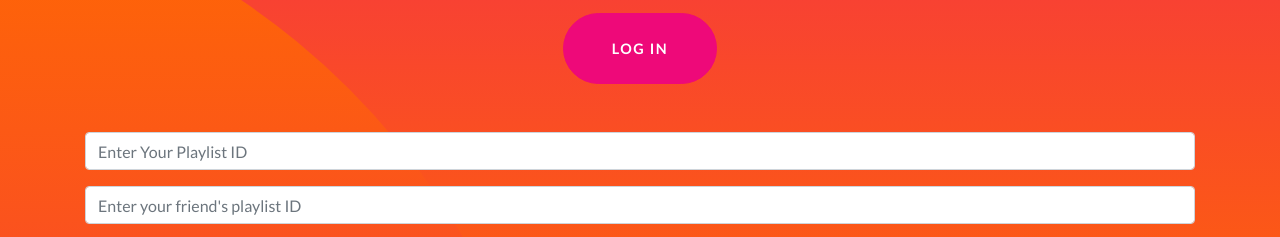
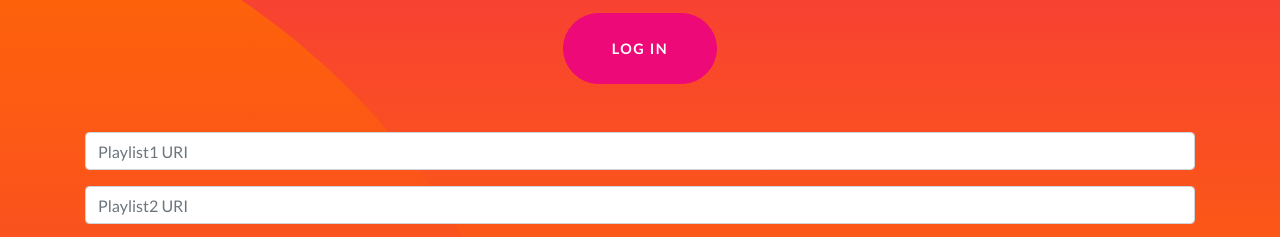
Before and after one commit to lorena-b/SuperList, a website: page client/index.html in a window 1280 px wide. Shown: the part 620-857 px from the top of the page. Drawn offline with nearby package versions, Linux system fonts and the light colour scheme.

Commit message:
Update index.html

```diff
--- a/client/index.html
+++ b/client/index.html
@@ -58,10 +58,10 @@
         <br/>
         <form action="http://localhost:5000/api" method="GET" id="playlist-id">
           <div class="form-group">
-            <input name="purl" class="form-control" id="exampleInputEmail1" aria-describedby="emailHelp" placeholder="Enter Your Playlist ID">
+            <input name="purl" class="form-control" id="exampleInputEmail1" aria-describedby="emailHelp" placeholder="Playlist1 URI">
           </div>
           <div class="form-group">
-            <input name= "purl2" class="form-control" id="exampleInputPassword1" placeholder="Enter your friend's playlist ID">
+            <input name= "purl2" class="form-control" id="exampleInputPassword1" placeholder="Playlist2 URI">
           </div>
           <button type="submit" class="btn btn-primary">Generate</button>
         </form>
```
